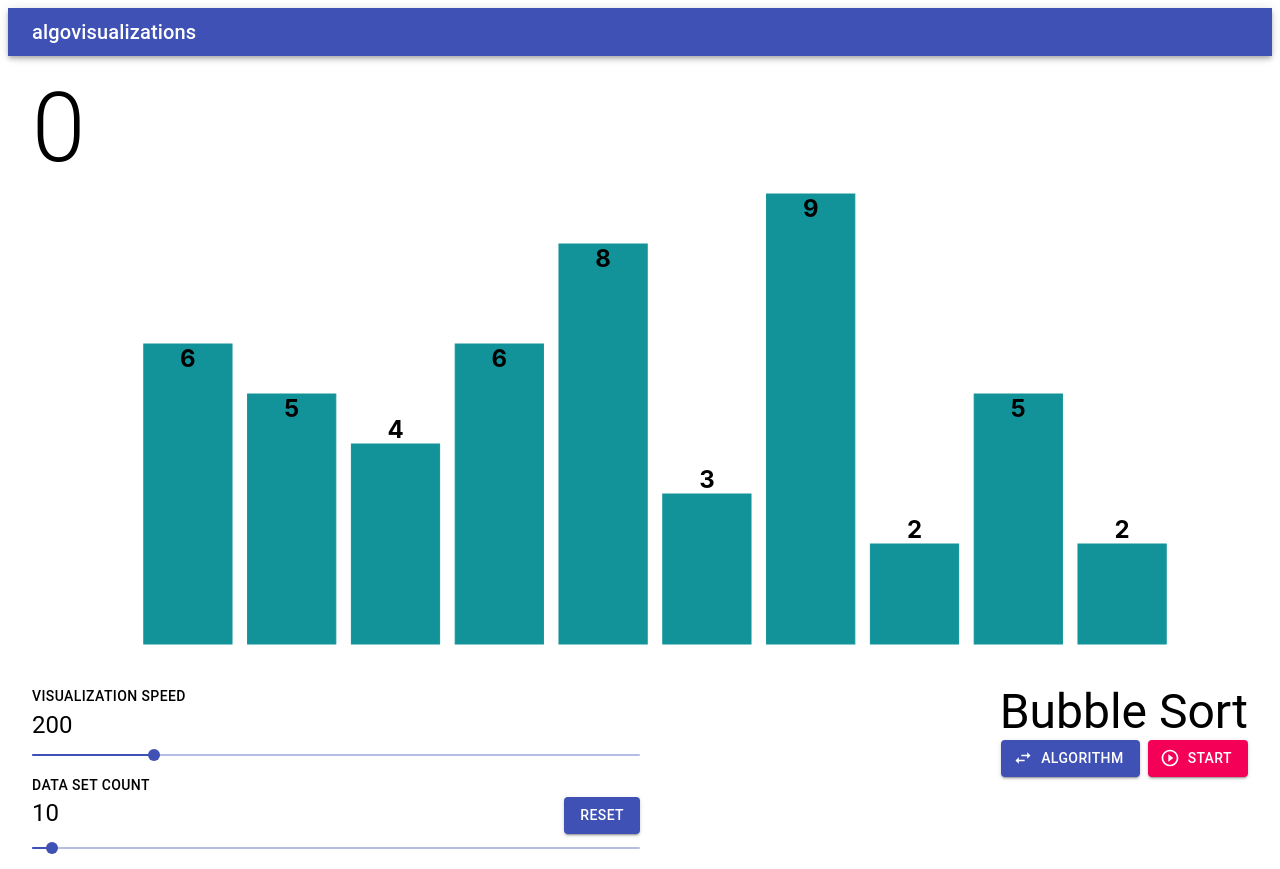
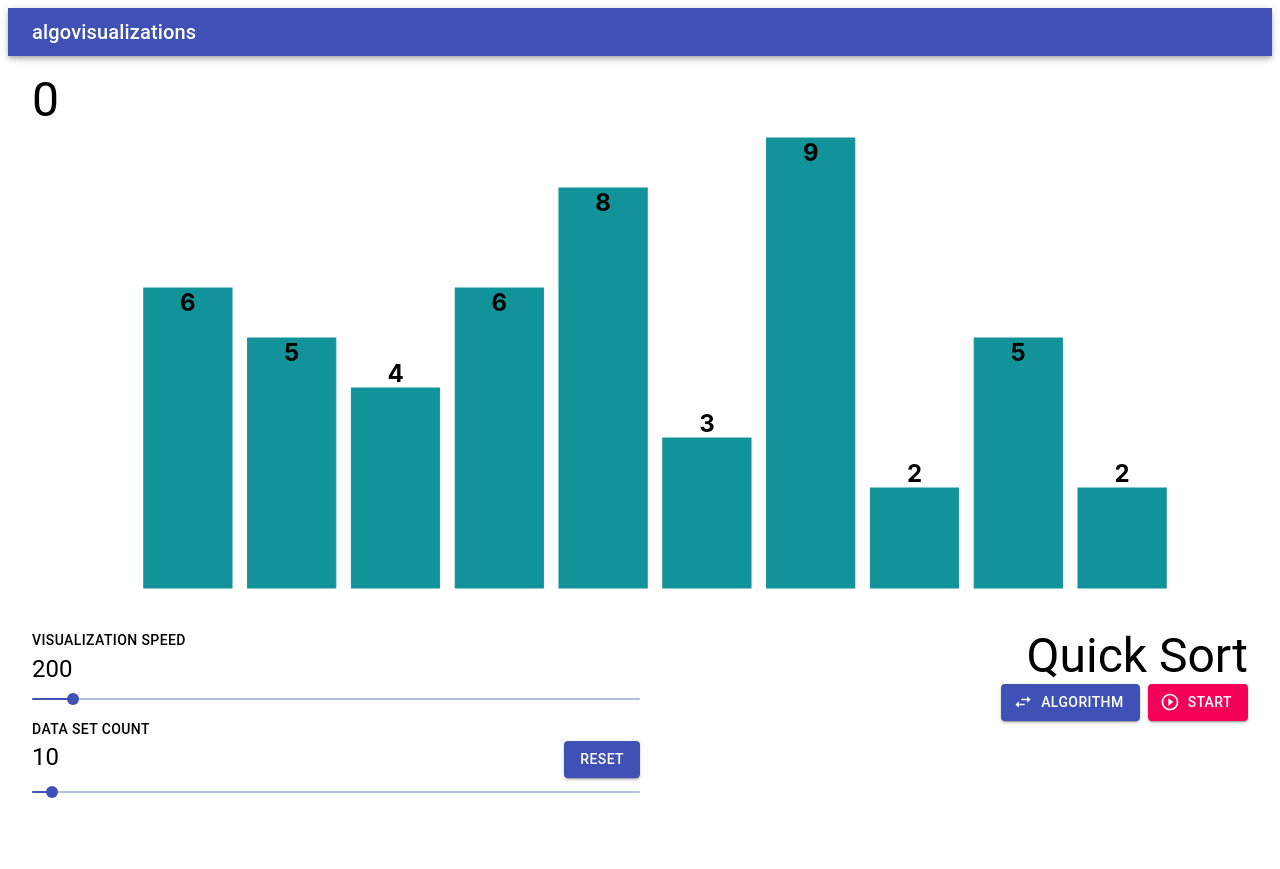
Before and after one commit to jrescalona96/algovisualizations, a React (Create React App) app: page / in a window 1280 px wide. After the commit the page ends 813 px from the top, so only its background shows below. Built offline with nearby package versions, Linux system fonts and the light colour scheme.

Commit message:
Implement QuickSort

```diff
--- a/src/algorithms/mergeSort.js
+++ b/src/algorithms/mergeSort.js
@@ -1,4 +1,5 @@
 import { record } from "../utils/chartUtils";
+import { swap } from "../utils/sortUtils";
 
 let snapshots = [];
 let data = [];
@@ -19,7 +20,7 @@ const _mergeSort = (start, end) => {
     _mergeSort(mid + 1, end);
     _merge(start, mid, mid + 1, end);
   } else if (size === 2) {
-    if (data[start].y > data[end].y) _swap(start, end);
+    if (data[start].y > data[end].y) swap(data, start, end);
   }
   snapshots = record(data, [data[mid]], snapshots);
   return;
@@ -67,10 +68,3 @@ const _merge = (leftStart, leftEnd, rightStart, rightEnd) => {
 
   return;
 };
-
-const _swap = (idx1, idx2) => {
-  let temp = data[idx1];
-  data[idx1] = data[idx2];
-  data[idx2] = temp;
-  return data;
-};
--- /dev/null
+++ b/src/algorithms/quickSort.js
@@ -0,0 +1,45 @@
+import { swap } from "../utils/sortUtils";
+import { record } from "../utils/chartUtils";
+
+let snapshots = [];
+export const quickSort = (nums) => {
+  snapshots = [];
+  let data = [...nums];
+  _quickSort(data, 0, data.length - 1);
+  snapshots = record(data, data, snapshots);
+  return { data, snapshots };
+};
+
+const _quickSort = (data, start, end) => {
+  snapshots = record(data, [], snapshots);
+  if (start >= end) {
+    return;
+  } else {
+    const pivot = data[Math.floor((start + end) / 2)];
+    const index = _partition(data, start, end, pivot);
+    _quickSort(data, start, index - 1);
+    _quickSort(data, index, end);
+  }
+};
+
+const _partition = (data, start, end, pivot) => {
+  while (start <= end) {
+    while (data[start].y < pivot.y) {
+      start++;
+      snapshots = record(data, [data[start], pivot, data[end]], snapshots);
+    }
+    while (data[end].y > pivot.y) {
+      end--;
+      snapshots = record(data, [data[start], pivot, data[end]], snapshots);
+    }
+    if (start <= end) {
+      swap(data, start, end);
+      snapshots = record(data, [data[start], pivot, data[end]], snapshots);
+      start++;
+      snapshots = record(data, [data[start], pivot, data[end]], snapshots);
+      end--;
+      snapshots = record(data, [data[start], pivot, data[end]], snapshots);
+    }
+  }
+  return start;
+};
--- a/src/components/sortingPage/sortOptions.jsx
+++ b/src/components/sortingPage/sortOptions.jsx
@@ -8,7 +8,7 @@ function SortOptions({
   onChangeDataCount,
   onSetDataCount,
 }) {
-  const maxSpeed = 1000;
+  const maxSpeed = 3000;
   const maxDataCount = 300;
   return (
     <React.Fragment>
--- a/src/components/sortingPage/sortingPage.jsx
+++ b/src/components/sortingPage/sortingPage.jsx
@@ -9,6 +9,7 @@ import Chart from "../common/chart";
 import SortMenu from "../sortingPage/sortMenu";
 import SortOptions from "./sortOptions";
 import { runAlgorithm } from "../../utils/algorithmUtil";
+import { quickSort } from "../../algorithms/quickSort";
 
 const algorithms = [
   {
@@ -31,14 +32,14 @@ const algorithms = [
     name: "Merge Sort",
     algorithm: mergeSort,
   },
-  { _id: "quick_sort", name: "Quick Sort", algorithm: bubbleSort },
+  { _id: "quick_sort", name: "Quick Sort", algorithm: quickSort },
 ];
 
 function SortingPage() {
   const [dataCount, setDataCount] = useState(10);
   const [data, setData] = useState(generateData(dataCount));
   const [speed, setSpeed] = useState(200);
-  const [selectedAlgorithm, setSelectedAlgorithm] = useState(algorithms[0]);
+  const [selectedAlgorithm, setSelectedAlgorithm] = useState(algorithms[4]);
   const [timer, setTimer] = useState(0);
   const [comparisons, setComparisons] = useState(0);
 
@@ -67,6 +68,7 @@ function SortingPage() {
   const handleChangeDataCount = (_, value) => {
     stopTimer();
     setDataCount(value);
+    reset();
   };
 
   const handleSetDataCount = () => {
@@ -93,7 +95,7 @@ function SortingPage() {
 
   return (
     <React.Fragment>
-      <Typography variant="h1">{comparisons}</Typography>
+      <Typography variant="h3">{comparisons}</Typography>
       <Chart data={data} />
       <Grid container justify="space-between">
         <Grid item xs={12} sm={6}>
--- a/src/utils/chartUtils.js
+++ b/src/utils/chartUtils.js
@@ -31,5 +31,7 @@ export const mapChartData = (snapshots) => {
 };
 
 const _getFocusNodes = (data) => {
-  return data.map((item) => item._id);
+  return data.map((item) => {
+    if (item) return item._id;
+  });
 };
--- a/src/utils/sortUtils.js
+++ b/src/utils/sortUtils.js
@@ -1,9 +1,8 @@
 export const swap = (nums, idx1, idx2) => {
-  let data = [...nums];
-  let temp = data[idx1];
-  data[idx1] = data[idx2];
-  data[idx2] = temp;
-  return data;
+  let temp = nums[idx1];
+  nums[idx1] = nums[idx2];
+  nums[idx2] = temp;
+  return nums;
 };
 
 export default { swap };
```
Also changed, not shown: src/algorithms/selectionSort.js (+1 -6 lines), 1 other file (tests, documents, lock files or other folders).
